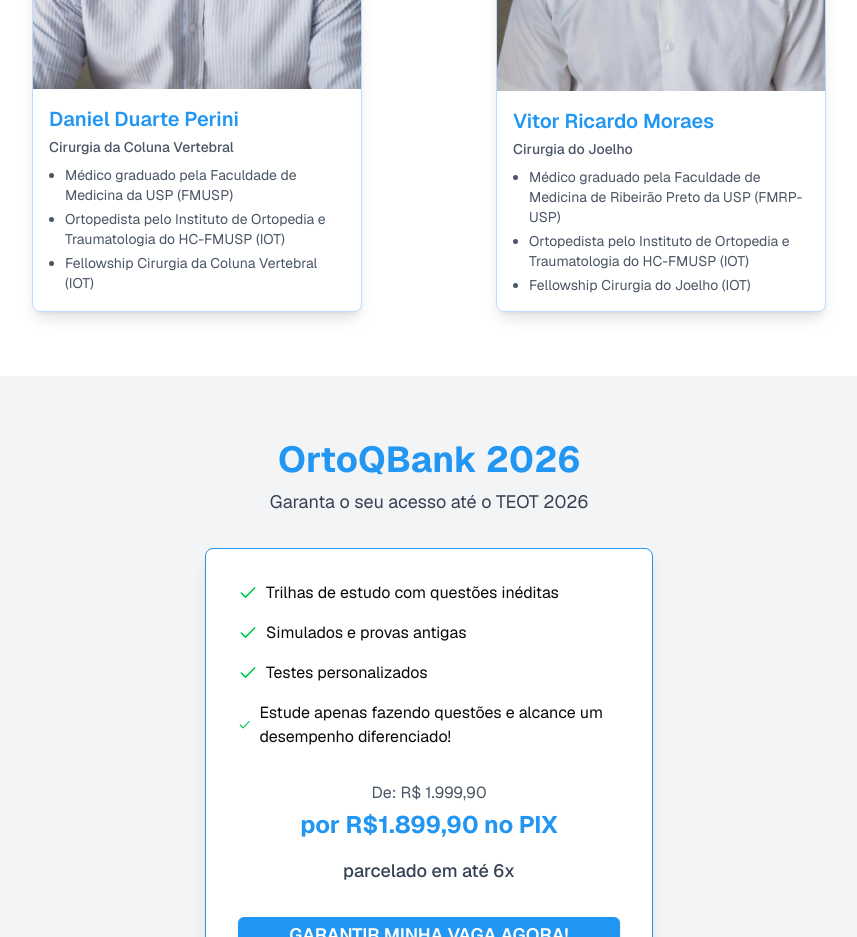
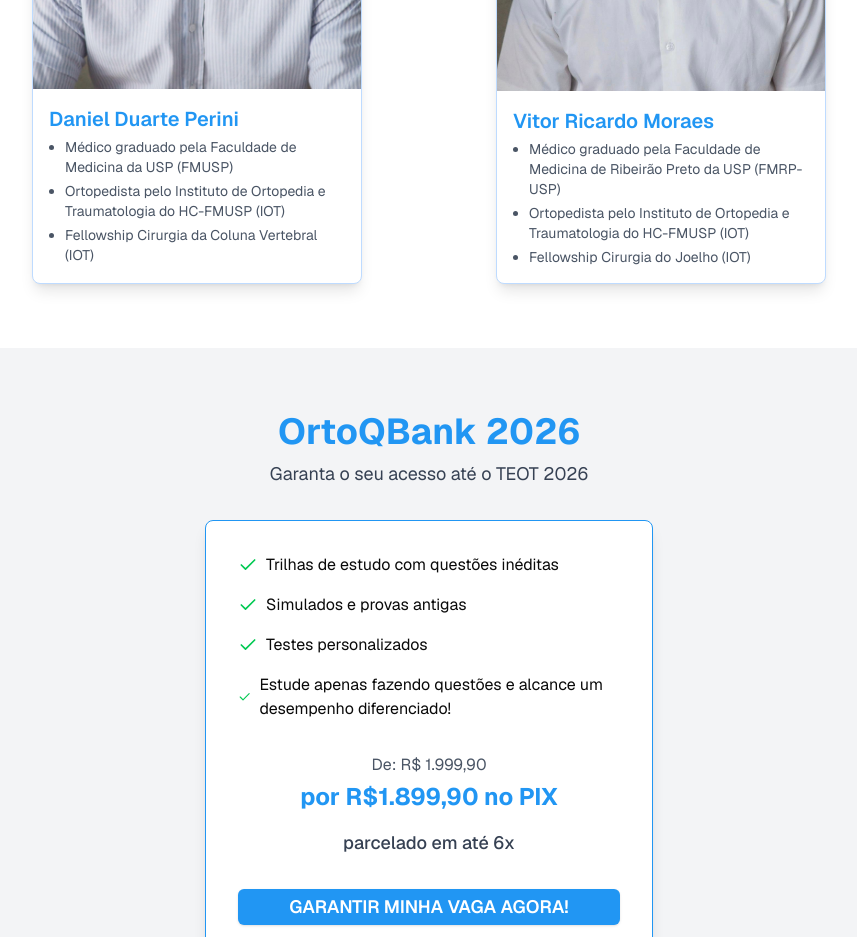
Before and after one commit to codeduckling/ortoqbank, a Next.js app: page / in a window 1280 px wide. Shown: the part 2260-3197 px from the top of the page, without its empty margins (211-1068 px from the left). Built offline with nearby package versions, Linux system fonts and the light colour scheme; no server answers.

Commit message:
refactor: Remove role property from staff member interface and display
- Eliminated the `role` property from the `StaffMember` interface and the corresponding display in the `StaffSection` component.
- Updated the staff member data structure to focus on descriptions and images.

```diff
--- a/src/app/components/staff-section.tsx
+++ b/src/app/components/staff-section.tsx
@@ -2,7 +2,6 @@
 
 interface StaffMember {
   name: string;
-  role: string;
   description: string[];
   imageUrl: string;
 }
@@ -10,7 +9,6 @@
 const staffMembers: StaffMember[] = [
   {
     name: 'Daniel Duarte Perini',
-    role: 'Cirurgia da Coluna Vertebral',
     description: [
       'Médico graduado pela Faculdade de Medicina da USP (FMUSP)',
       'Ortopedista pelo Instituto de Ortopedia e Traumatologia do HC-FMUSP (IOT)',
@@ -20,7 +18,6 @@
   },
   {
     name: 'Vitor Ricardo Moraes',
-    role: 'Cirurgia do Joelho',
     description: [
       'Médico graduado pela Faculdade de Medicina de Ribeirão Preto da USP (FMRP-USP)',
       'Ortopedista pelo Instituto de Ortopedia e Traumatologia do HC-FMUSP (IOT)',
@@ -57,9 +54,7 @@
                 <h3 className="mb-1 text-xl font-semibold text-[#2196F3]">
                   {member.name}
                 </h3>
-                <p className="mb-2 text-sm font-medium text-gray-600">
-                  {member.role}
-                </p>
+
                 <ul className="list-disc space-y-1 pl-4 text-sm text-gray-600">
                   {member.description.map((point, i) => (
                     <li key={i}>{point}</li>
```
